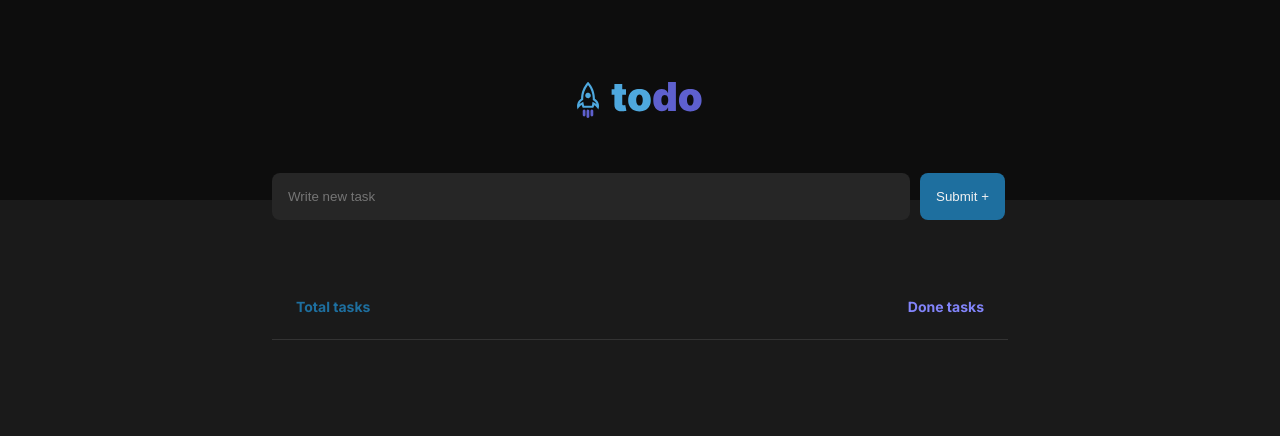
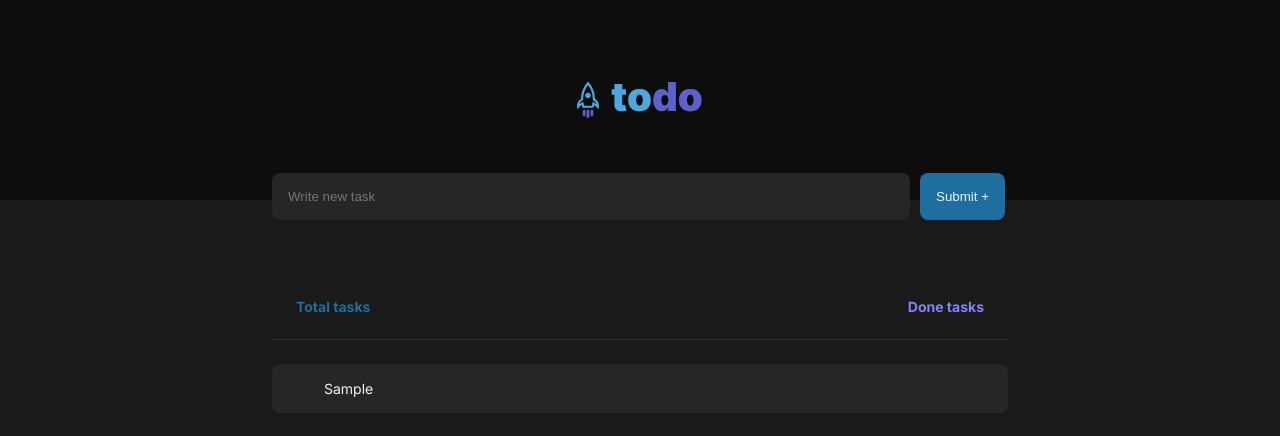
Before and after one commit to SuleymanKhasanov/Todo_app_with_vanilla_JS, a website built with Vite: page index.html in a window 1280 px wide. Both pictures are taken after typing "Sample" into the empty fields and a click on the button "Submit +". Built offline with nearby package versions, Linux system fonts and the light colour scheme.

Commit message:
Added task list v1.1.0

```diff
--- a/index.html
+++ b/index.html
@@ -62,6 +62,7 @@
             <div class="counter"></div>
           </div>
         </div>
+        <ul class="todo-list" id="todo-list"></ul>
       </main>
     </div>
 
--- a/script/main.js
+++ b/script/main.js
@@ -3,6 +3,7 @@ import { todos } from './data';
 const input = document.getElementById('input');
 const button = document.getElementById('button');
 const form = document.getElementById('form');
+const list = document.getElementById('todo-list');
 
 form.addEventListener('submit', (e) => {
   e.preventDefault();
@@ -11,4 +12,15 @@ form.addEventListener('submit', (e) => {
 button.addEventListener('click', () => {
   todos.push(input.value);
   input.value = '';
+
+  new Promise((resolve, reject) => {
+    if (todos) {
+      const newListItem = document.createElement('li');
+      newListItem.classList.add('todo-list__item');
+      newListItem.textContent = todos[todos.length - 1];
+      resolve(list.appendChild(newListItem));
+    } else {
+      reject(null);
+    }
+  });
 });
--- /dev/null
+++ b/styles/list.css
@@ -0,0 +1,12 @@
+.todo-list {
+  display: flex;
+  flex-direction: column;
+  gap: 12px;
+  margin-top: 24px;
+}
+
+.todo-list__item {
+  padding: 16px 52px;
+  background-color: var(--system-dark-widgets-bg);
+  border-radius: 8px;
+}
--- a/styles/main.css
+++ b/styles/main.css
@@ -2,6 +2,7 @@
 @import url('./header.css');
 @import url('./task-creator.css');
 @import url('./activites.css');
+@import url('./list.css');
 
 * {
   margin: 0;
```
